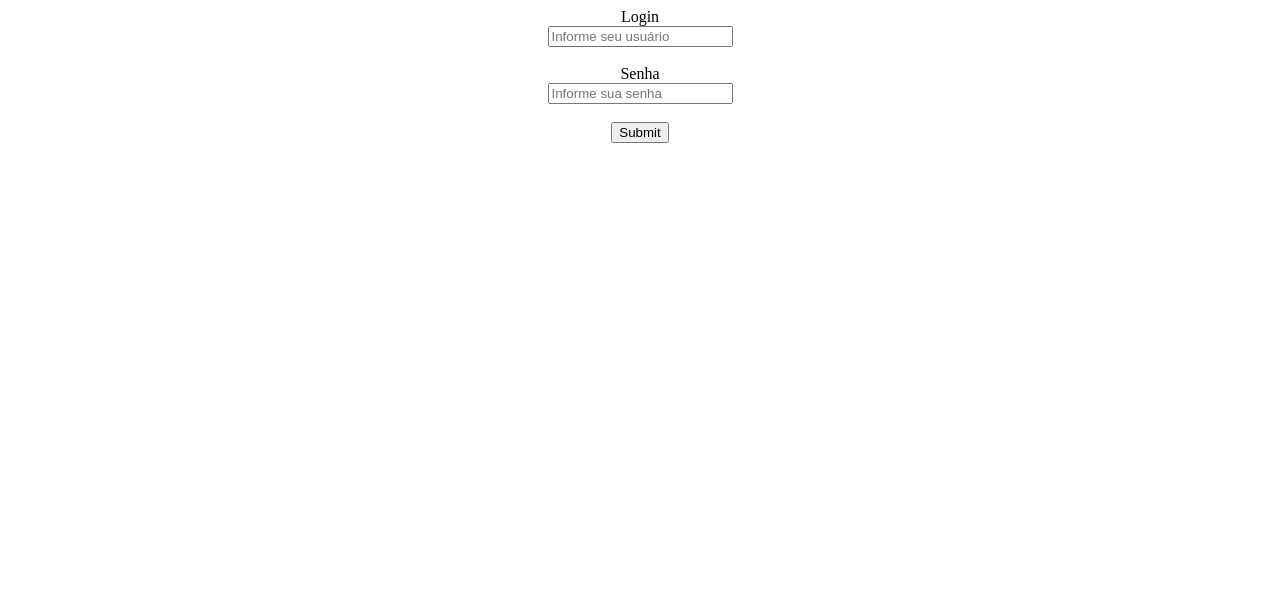
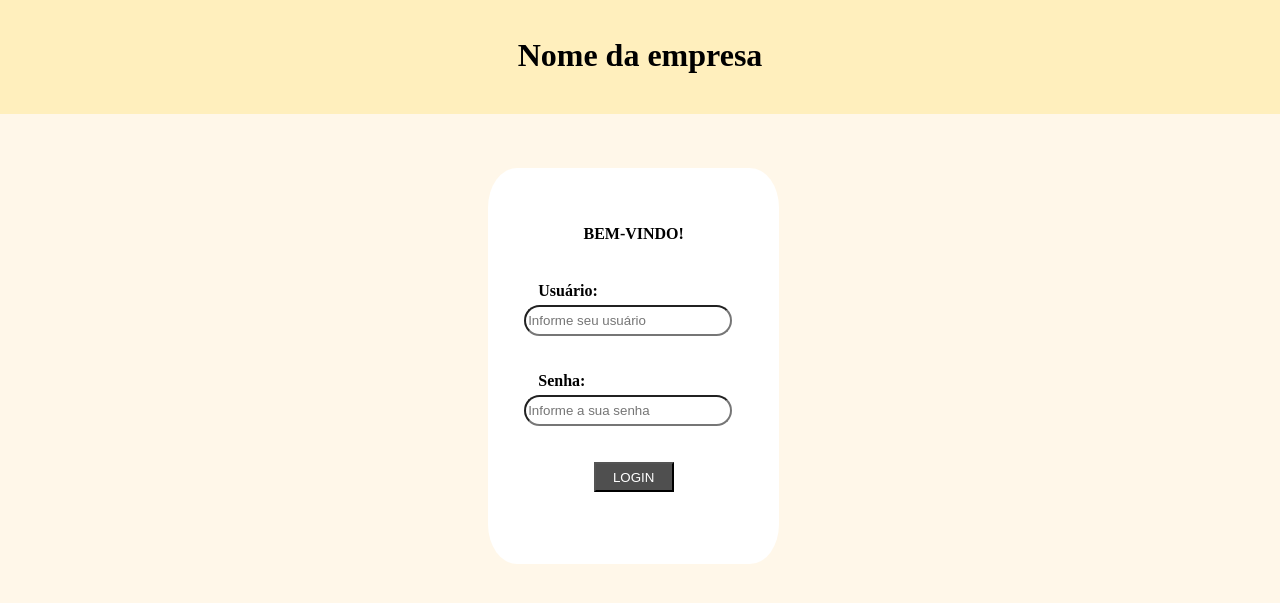
Before and after one commit to Igor-S-Souza/Trabalho-Final-1, a PHP site: page / in a window 1280 px wide. Shown: the top 603 px of the page. Run offline with PHP 8.4, Linux system fonts and the light colour scheme.

Commit message:
css da index

```diff
--- /dev/null
+++ b/CSS/estilo.css
@@ -0,0 +1,33 @@
+.corpo{
+	background-color:#fff7e9;
+}
+.div_login{
+	background-color: white;
+	margin-left: 38%;
+	margin-right: 39%;
+	position: relative;
+	border-radius: 10%;
+}
+.div_nome_empresa{
+	background-color: #ffefbd;
+	margin-top: -10px;
+	margin-right: -10px;
+	margin-left: -10px;
+}
+.input{
+	border-radius: 40px;
+	height: 25px;
+	width: 200px;
+	margin-right: 11px;
+}
+.submit{
+	background-color: #4F4F4F;
+	color: white;
+	height: 30px;
+	width: 80px;
+}
+.label{
+	float: left;
+	margin-left: 50px;
+	margin-bottom: 5px;
+}
--- a/index.php
+++ b/index.php
@@ -27,17 +27,38 @@
 	 ?>
 	<meta charset="utf-8">
 	<meta name="viewport" content="width=device-width, initial-scale=1">
+	<link rel="stylesheet" type="text/css" href="CSS/estilo.css">
 	<title></title>
 </head>
-<body>
+<body class="corpo">
 	<center>
-	<form method="POST" action="verificando_usuario.php">
-		<label>Login</label><br>
-		<input type="text" name="login" placeholder="Informe seu usuário"><br><br>
-		<label>Senha</label><br>
-		<input type="password" name="senha" placeholder="Informe sua senha"><br><br>
-		<input type="submit" name="enviar">
-	</form>
+	<div class="div_nome_empresa">
+		<br>
+		<h1>Nome da empresa</h1>
+		<br>
+	</div>
+	<br>
+	<br>
+	<br>
 	</center>
+	<center>
+	<div class="div_login">
+		<br>
+		<br>
+		<h4>BEM-VINDO!</h4>
+		<br>
+		<form method="POST" action="verificando_usuario.php">
+			<label class="label"><strong>Usuário:</strong></label><br>
+			<input type="text" name="login" placeholder="Informe seu usuário" class="input"><br><br><br>
+			<label class="label"><strong>Senha:</strong></label><br>
+			<input type="password" name="senha" placeholder="Informe a sua senha" class="input"><br><br><br>
+			<input type="submit" name="enviar" class="submit" value="LOGIN">
+		</form>
+		<br>
+		<br>
+		<br>
+		<br>
+	</center>
+	</div>
 </body>
 </html>
```
